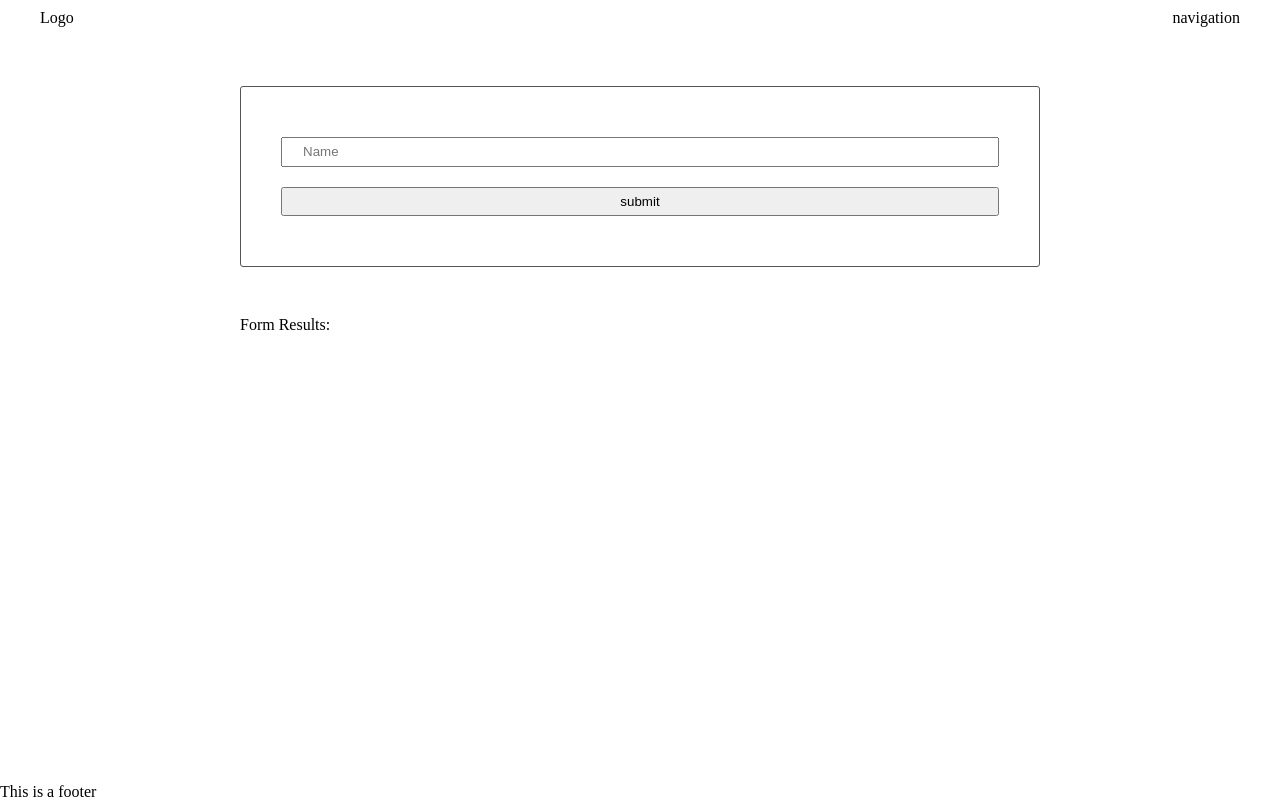
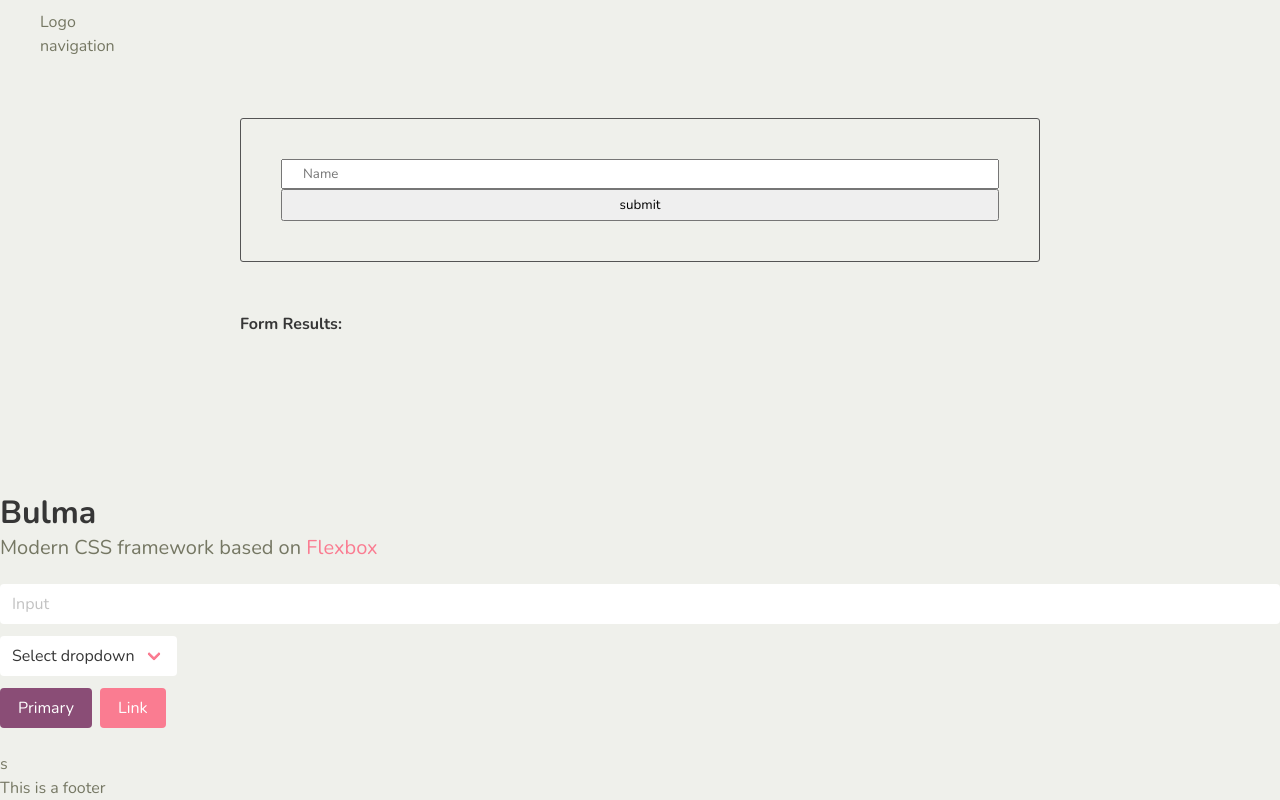
Before and after one commit to jefferygraham/FEND-Evaluate-News-NLP, a website: page src/client/views/index.html in a window 1280 px wide. Drawn offline with nearby package versions, Linux system fonts and the light colour scheme; files that its build step writes are made by us from their sources.

Commit message:
chore: install bulma

```diff
--- a/src/client/index.js
+++ b/src/client/index.js
@@ -1,3 +1,5 @@
+require('./styles/mystyles.scss')
+
 import { checkURL } from './js/checkURL'
 import { handleSubmit } from './js/formHandler'
 
--- /dev/null
+++ b/src/client/styles/mystyles.scss
@@ -0,0 +1,38 @@
+@charset "utf-8";
+
+
+// Import a Google Font
+@import url('https://fonts.googleapis.com/css?family=Nunito:400,700');
+
+// Set your brand colors
+$purple: #8A4D76;
+$pink: #FA7C91;
+$brown: #757763;
+$beige-light: #D0D1CD;
+$beige-lighter: #EFF0EB;
+
+// Update Bulma's global variables
+$family-sans-serif: "Nunito", sans-serif;
+$grey-dark: $brown;
+$grey-light: $beige-light;
+$primary: $purple;
+$link: $pink;
+$widescreen-enabled: false;
+$fullhd-enabled: false;
+
+// Update some of Bulma's component variables
+$body-background-color: $beige-lighter;
+$control-border-width: 2px;
+$input-border-color: transparent;
+$input-shadow: none;
+
+// Import only what you need from Bulma
+@import "../../../node_modules/bulma/sass/utilities/_all.sass";
+@import "../../../node_modules/bulma/sass/base/_all.sass";
+@import "../../../node_modules/bulma/sass/elements/button.sass";
+@import "../../../node_modules/bulma/sass/elements/container.sass";
+@import "../../../node_modules/bulma/sass/elements/title.sass";
+@import "../../../node_modules/bulma/sass/form/_all.sass";
+@import "../../../node_modules/bulma/sass/components/navbar.sass";
+@import "../../../node_modules/bulma/sass/layout/hero.sass";
+@import "../../../node_modules/bulma/sass/layout/section.sass";
--- a/src/client/views/index.html
+++ b/src/client/views/index.html
@@ -8,6 +8,7 @@
         <link rel="stylesheet" href="/styles/header.css">
         <link rel="stylesheet" href="/styles/form.css">
         <link rel="stylesheet" href="/styles/footer.css">
+        <link rel="stylesheet" href="/styles/mystyles.css">
     </head>
 
     <body>
@@ -40,6 +41,35 @@
             </section>
         </main>
 
+        <h1 class="title">
+            Bulma
+          </h1>
+
+          <p class="subtitle">
+            Modern CSS framework based on <a href="https://developer.mozilla.org/en-US/docs/Web/CSS/CSS_Flexible_Box_Layout/Basic_Concepts_of_Flexbox">Flexbox</a>
+          </p>
+
+          <div class="field">
+            <div class="control">
+              <input class="input" type="text" placeholder="Input">
+            </div>
+          </div>
+
+          <div class="field">
+            <p class="control">
+              <span class="select">
+                <select>
+                  <option>Select dropdown</option>
+                </select>
+              </span>
+            </p>
+          </div>
+
+          <div class="buttons">
+            <a class="button is-primary">Primary</a>
+            <a class="button is-link">Link</a>
+          </div>s
+
         <footer>
             <p>This is a footer</p>
         </footer>
```
Also changed, not shown: package.json (+5 -3 lines), webpack.prod.js (+13 -1 lines), 1 other file.
